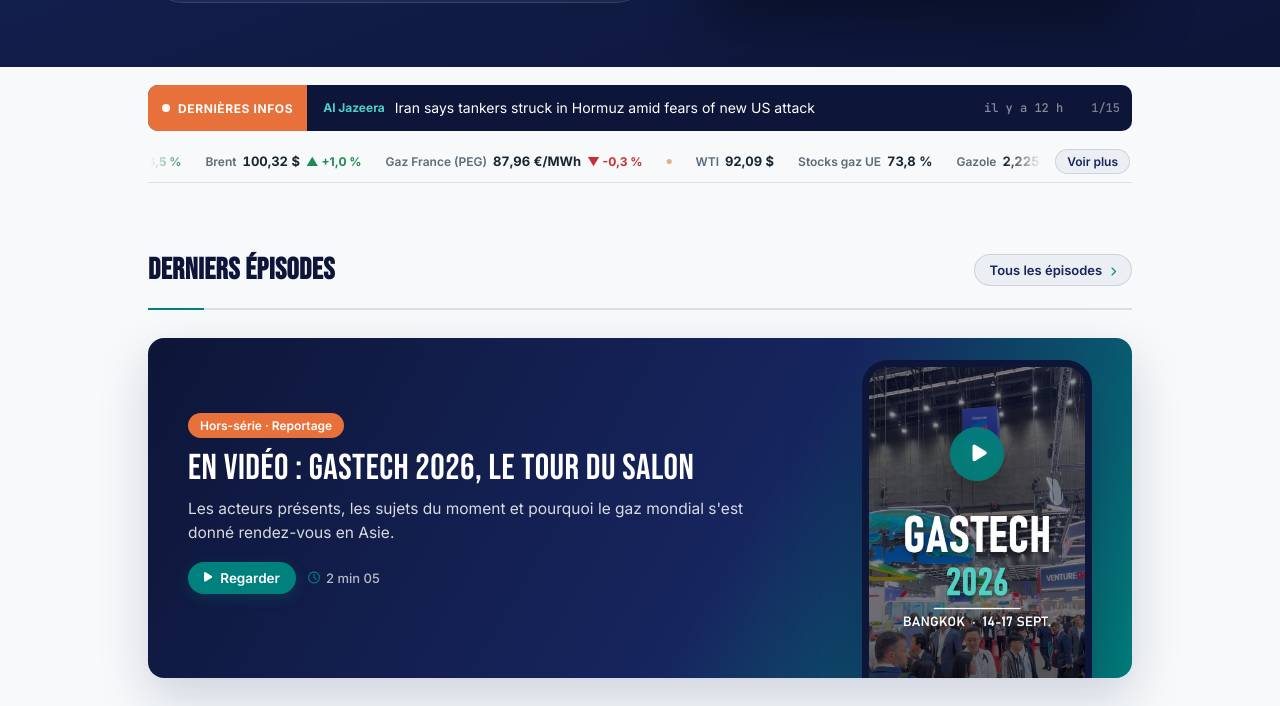
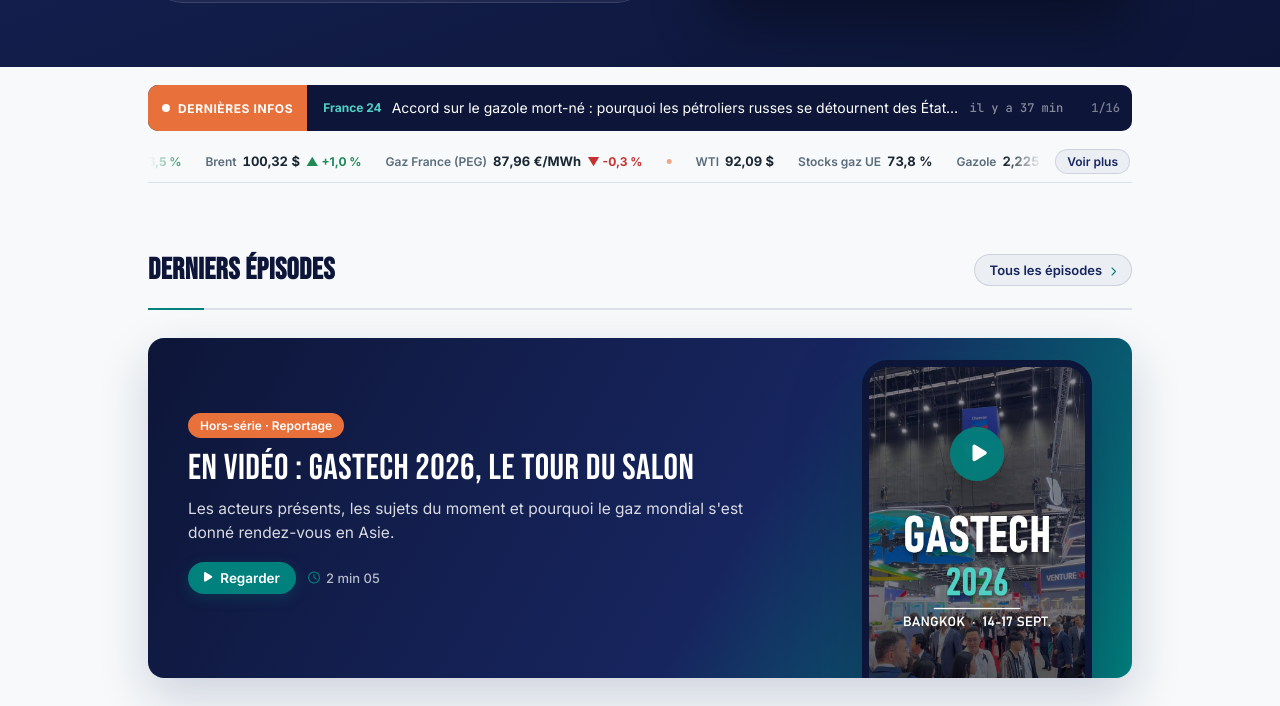
Before and after one commit to InsideEnergyMarkets/Inside-Energy-Markets, a Jekyll site: the page built from index.html, in a window 1280 px wide and 900 px high, scrolled down 417 px, cut to the strip 161-867 px from the top of the window. Built offline with Jekyll 4.4.1, drawn with Linux system fonts in a browser that asks for light colours.

```diff
--- a/_data/news.json
+++ b/_data/news.json
@@ -1,15 +1,22 @@
 {
- "updated_at": "2026-11-05T23:47:49+00:00",
+ "updated_at": "2026-11-06T07:13:59+00:00",
  "items": [
   {
-   "title": "Iran says tankers struck in Hormuz amid fears of new US attack",
-   "url": "https://www.aljazeera.com/news/2026/11/5/iran-says-tankers-struck-in-hormuz-amid-fears-of-new-us-attack?traffic_source=rss",
+   "title": "Accord sur le gazole mort-né : pourquoi les pétroliers russes se détournent des États-Unis",
+   "url": "https://www.france24.com/fr/%C3%A9co-tech/20261106-accord-sur-le-gazole-mort-n%C3%A9-pourquoi-les-p%C3%A9troliers-russes-se-d%C3%A9tournent-des-%C3%A9tats-unis",
+   "source": "France 24",
+   "lang": "fr",
+   "date": "2026-11-06T06:37:01+00:00"
+  },
+  {
+   "title": "Why is Iran exempting India, China, Qatar, Iraq from Hormuz restrictions?",
+   "url": "https://www.aljazeera.com/news/2026/11/6/why-is-iran-exempting-india-china-qatar-iraq-from-hormuz-restrictions?traffic_source=rss",
    "source": "Al Jazeera",
    "lang": "en",
-   "date": "2026-11-05T18:47:10+00:00"
+   "date": "2026-11-06T06:06:24+00:00"
   },
   {
-   "title": "Vanté par Donald Trump, l’accord américano-russe sur le gazole bat de l’aile",
+   "title": "L’accord américano-russe sur le gazole vanté par Donald Trump bat de l’aile",
    "url": "https://www.lemonde.fr/international/article/2026/11/05/vante-par-donald-trump-l-accord-americano-russe-sur-le-gazole-bat-de-l-aile_6807332_3210.html",
    "source": "Le Monde",
    "lang": "fr",
--- a/_data/podcast.json
+++ b/_data/podcast.json
@@ -1,5 +1,5 @@
 {
- "updated_at": "2026-11-05T23:47:49+00:00",
+ "updated_at": "2026-11-06T07:13:59+00:00",
  "episodes": {
   "10": {
    "audio": "https://anchor.fm/s/10edf0868/podcast/play/126486789/https%3A%2F%2Fd3ctxlq1ktw2nl.cloudfront.net%2Fstaging%2F2026-8-29%2F489715b9-9275-387d-cec8-06e4f3de2244.mp3",
```
Also changed, not shown: _data/incidents.json.
